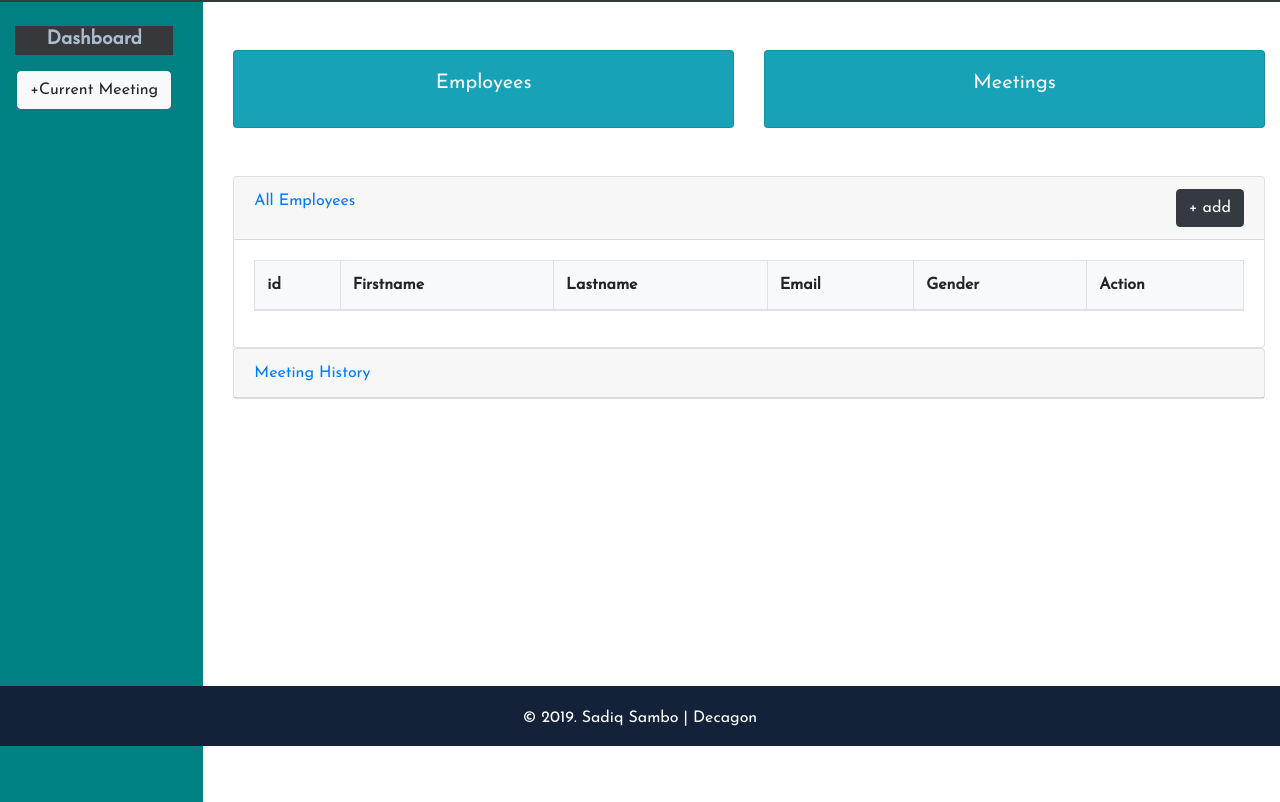
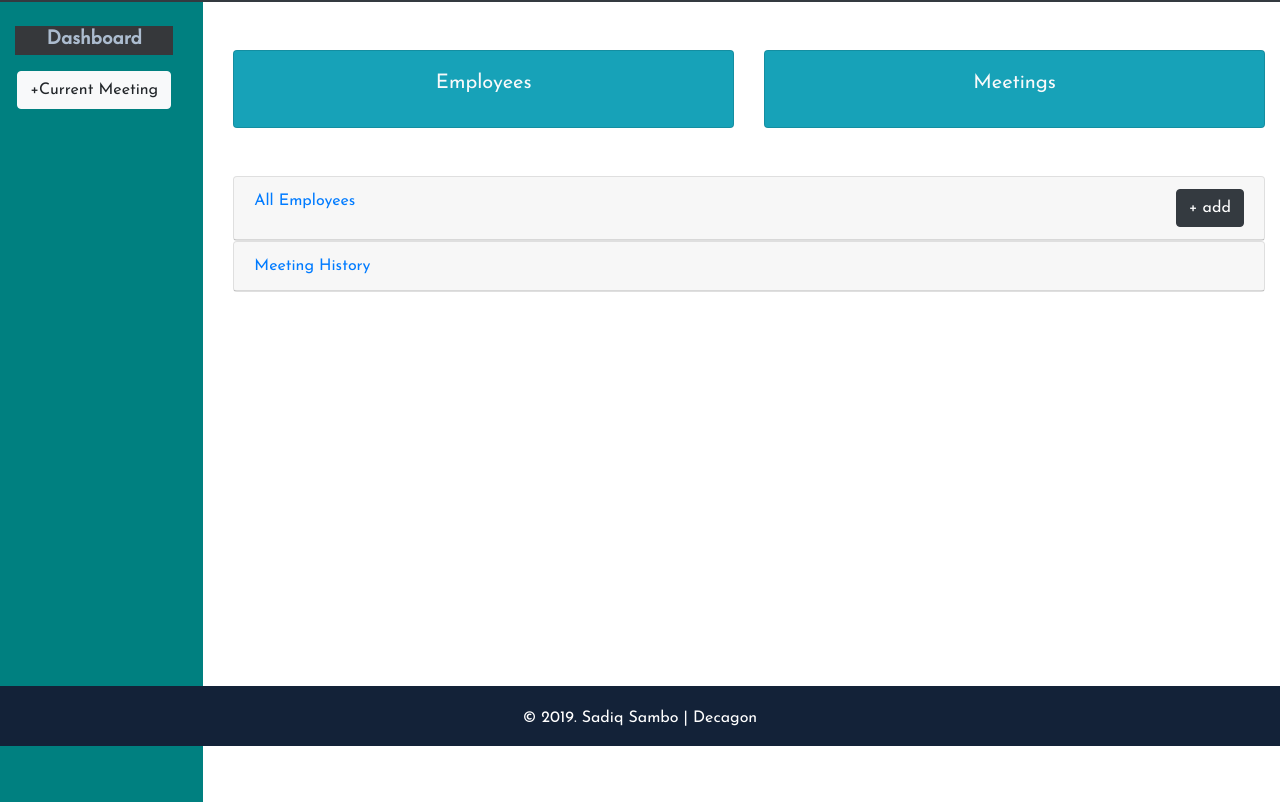
Before and after one commit to sadiqasg/attendance-system, a website: page views/dashboard.html in a window 1280 px wide. Shown: the part 54-856 px from the top of the page. Drawn offline with Linux system fonts and the light colour scheme; no server answers.

Commit message:
closed employee table acordion

```diff
--- a/views/dashboard.html
+++ b/views/dashboard.html
@@ -150,7 +150,7 @@
                     + add
                   </button>
                 </div>
-                <div id="collapseOne" class="collapse show" data-parent="#accordion">
+                <div id="collapseOne" class="collapse" data-parent="#accordion">
                   <div class="card-body">
                     <!-- employees here -->
                     <table
```
